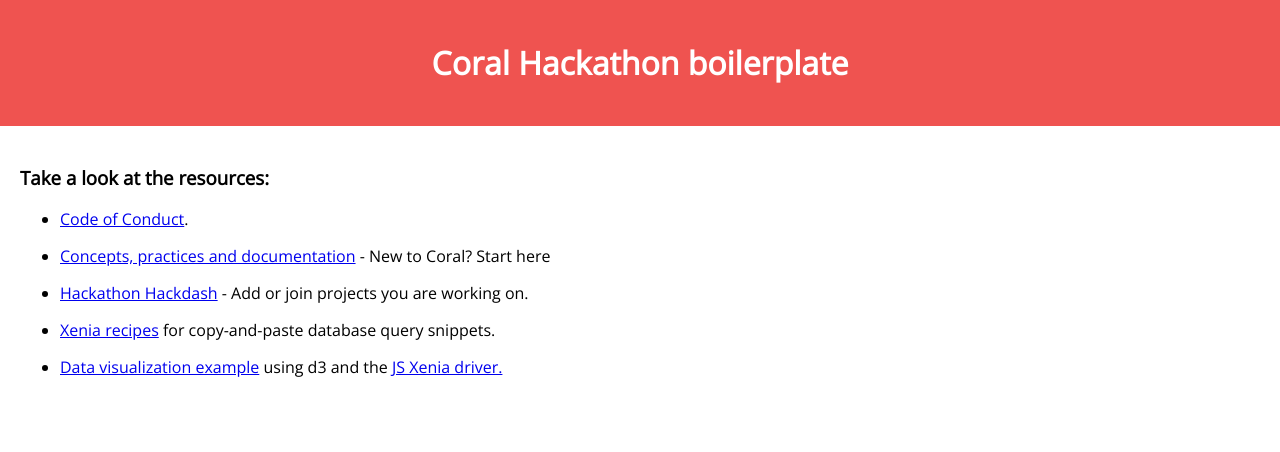
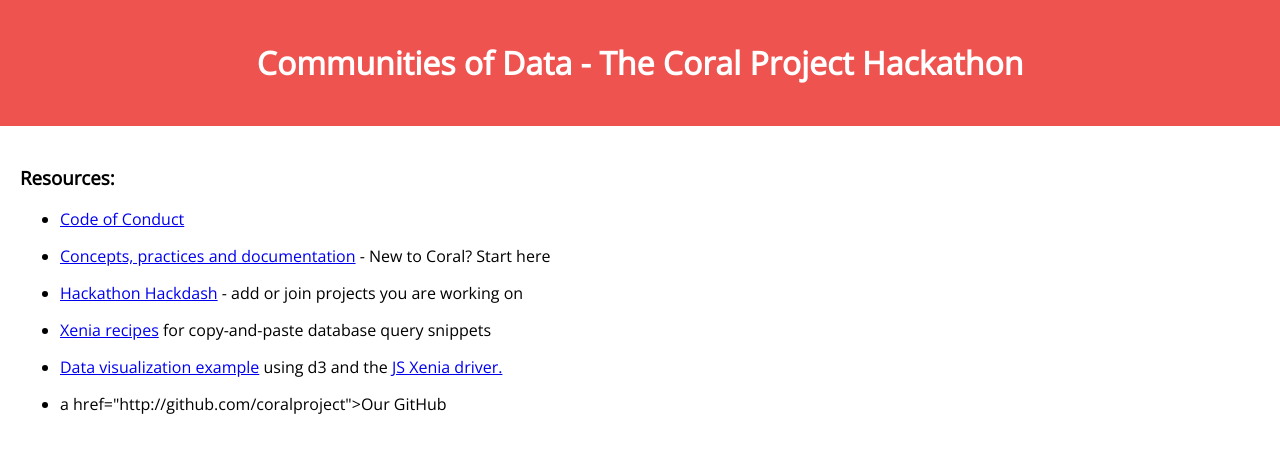
Before and after one commit to coralproject/hackathon, a plain HTML site: page index.html in a window 1280 px wide. Drawn offline with nearby package versions, Linux system fonts and the light colour scheme.

Commit message:
Tidying up

```diff
--- a/index.html
+++ b/index.html
@@ -8,16 +8,17 @@
   </head>
   <body>
     <div class="header">
-      <h1>Coral Hackathon boilerplate</h1>
+      <h1>Communities of Data - The Coral Project Hackathon</h1>
     </div>
     <div class="container">
-      <h3>Take a look at the resources:</h3>
+      <h3>Resources:</h3>
       <ul class="index">
-        <li><a href="https://coralproject.net/hackathon/#code">Code of Conduct</a>.</li>
+        <li><a href="https://coralproject.net/hackathon/#code">Code of Conduct</a></li>
         <li><a href="http://coral-docs.readthedocs.io/en/latest/">Concepts, practices and documentation</a> - New to Coral? Start here</li>
-        <li><a href="https://coral.hackdash.org">Hackathon Hackdash</a> - Add or join projects you are working on.</li>
-        <li><a href="recipes.html">Xenia recipes</a> for copy-and-paste database query snippets.</li>
+        <li><a href="https://coral.hackdash.org">Hackathon Hackdash</a> - add or join projects you are working on</li>
+        <li><a href="recipes.html">Xenia recipes</a> for copy-and-paste database query snippets</li>
         <li><a href="datavis.html">Data visualization example</a> using d3 and the <a href="https://github.com/coralproject/xenia-driver-js">JS Xenia driver.</a></li>
+        <li>a href="http://github.com/coralproject">Our GitHub</a></li>
       </ul>
     </div>
   </body>
```
